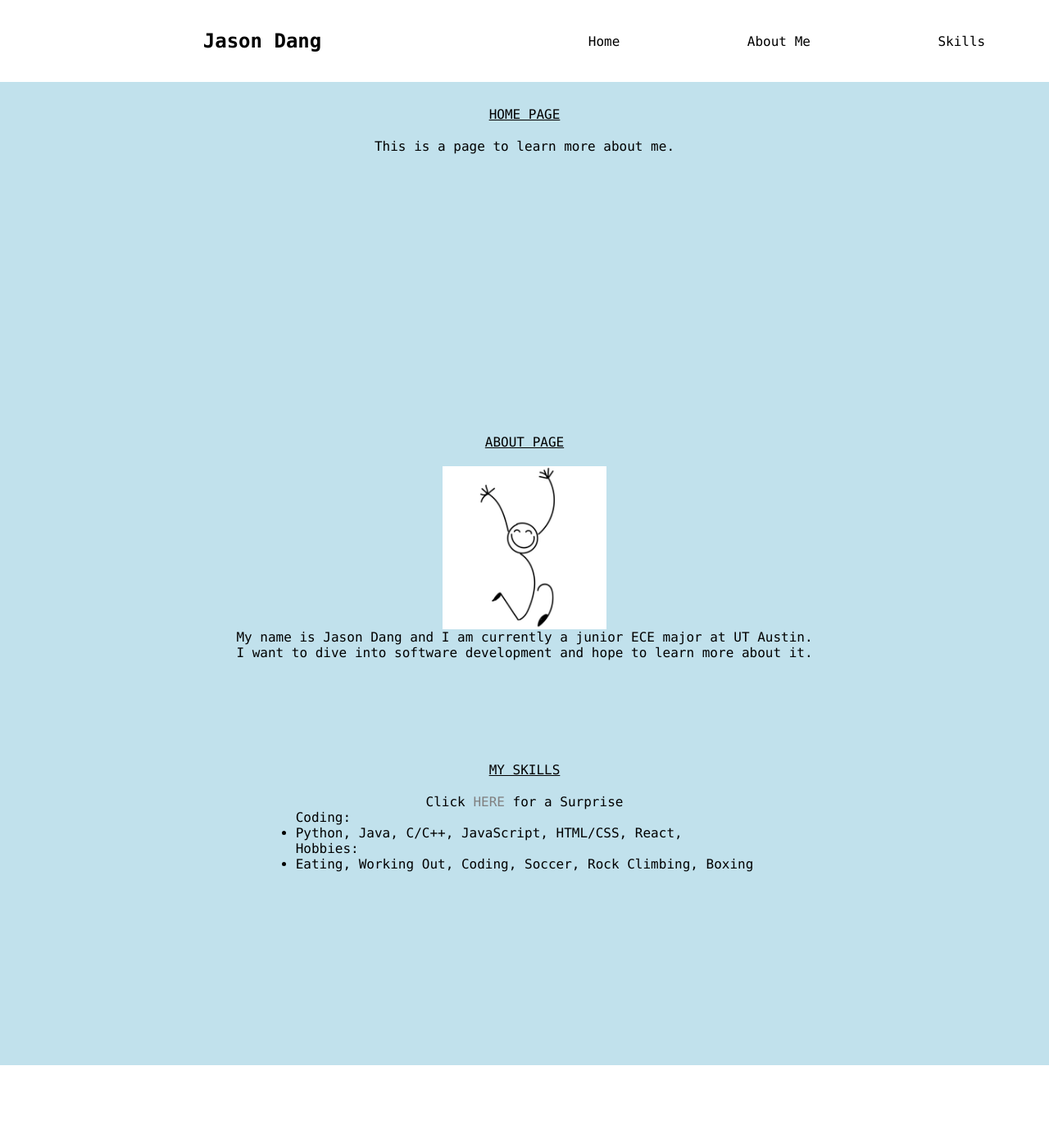
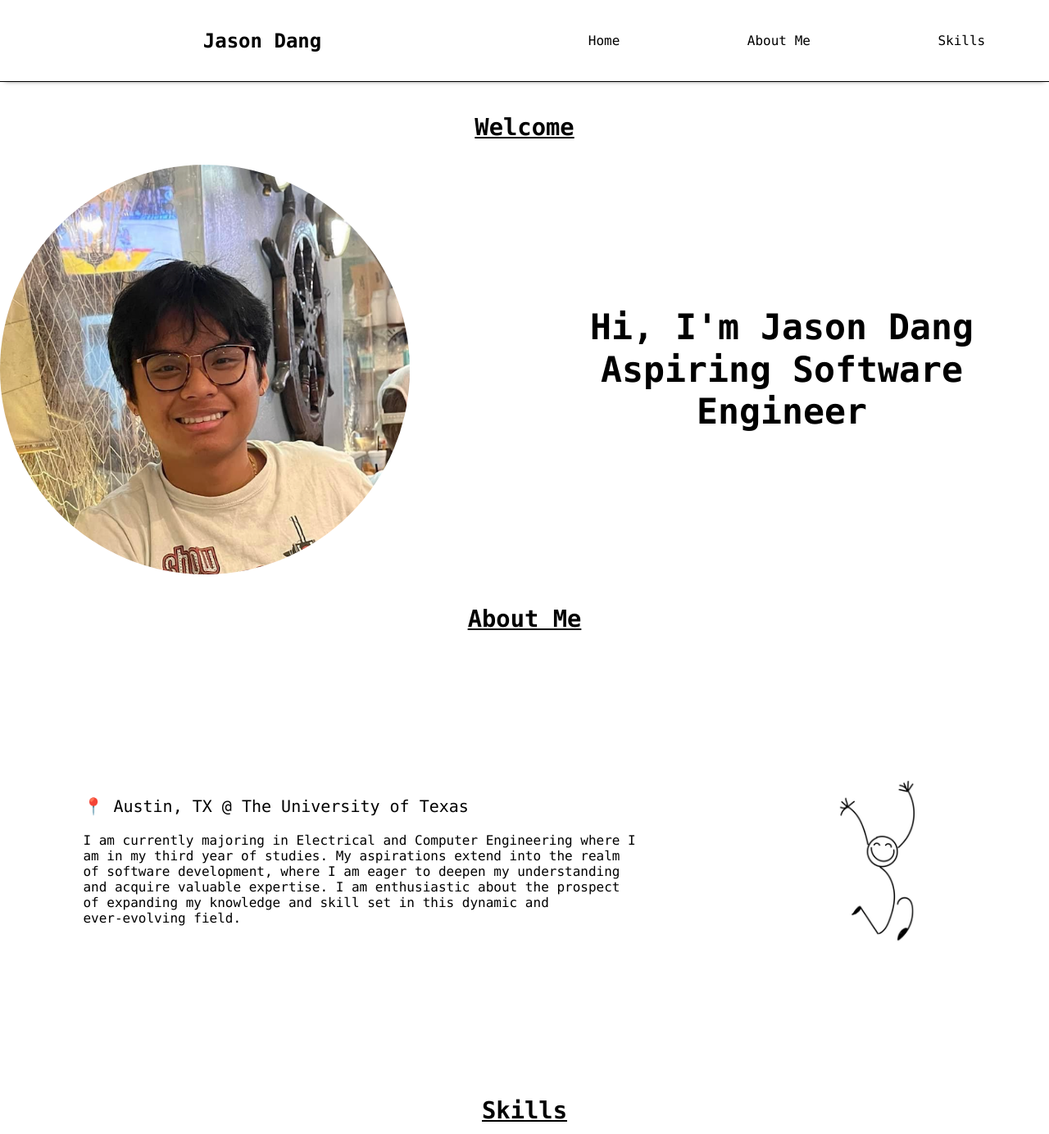
Before and after one commit to dang-jason/dang-jason.github.io, a plain HTML site: page index.html in a window 1280 px wide. Shown: the top 1384 px of the page at 82% size. Before the commit the page ends 1300 px from the top, so only its background shows below. Drawn offline with Linux system fonts and the light colour scheme.

Commit message:
changed up home and about page

```diff
--- a/index.css
+++ b/index.css
@@ -5,10 +5,22 @@
 	font-family: 'Lucida Console', 'Courier New', monospace;
 }
 
+html {
+	scroll-behavior: smooth;
+	scroll-padding-top: 80px;
+}
+
 .nav {
+	position: sticky;
 	display: flex;
 	flex-direction: row;
+	width: 100%;
 	height: 100px;
+	border-bottom: 1px solid black;
+	box-shadow: 0 4px 6px -6px #222;
+	background-color: white;
+	top: 0;
+	z-index: 1;
 }
 
 .nav-selection,
@@ -24,35 +36,67 @@
 .nav-selection-item > a {
 	color: black;
 	text-decoration: none;
+	transition: all 300ms;
 }
 
 .nav-selection-item > a:hover {
 	color: #c1e1ec;
 	text-decoration: none;
+	font-size: 20px;
+	font-weight: 900;
 }
 
 .main {
 	display: flex;
 	flex-direction: column;
 	justify-content: flex-start;
-	background-color: #c1e1ec;
 	height: 100%;
+}
+
+.home-intro {
+	font-size: 1.8rem;
+	line-height: 3.2rem;
+	width: 100%;
+	height: 100%;
+	display: flex;
+	justify-content: flex-end;
+	align-items: center;
+}
+
+.home-text > h1,
+.home-text > h2 {
+	margin-right: 5vw;
+}
+
+.home-image {
+	width: 500px;
+	height: 500px;
+	border-radius: 50%;
+	margin-right: 15vw;
+}
+
+.home-text {
+	display: flex;
+	flex-direction: column;
+	text-align: center;
 }
 
 #home,
 #about,
 #skills {
 	padding-top: 30px;
-	margin-bottom: 200px;
+	height: 600px;
 	display: flex;
 	flex-direction: column;
 	/* justify-content: center; */
 	align-items: center;
-	height: 200px;
+	scroll-behavior: smooth;
 }
 
 .section-title {
 	text-align: center;
+	font-size: 1.8rem;
+	line-height: 3.2rem;
 	width: 100%;
 	text-decoration: underline;
 	margin-bottom: 20px;
@@ -63,12 +107,33 @@
 	height: 200px;
 }
 
+.about-page {
+	display: flex;
+	align-items: center;
+	justify-content: space-around;
+	width: 100%;
+	height: 100%;
+}
+
+.about-descriptions {
+	height: 100%;
+}
+
+.about-loc {
+	margin-bottom: 20px;
+	font-size: 20px;
+	font-weight: 500;
+}
+
 #skills-video {
 	color: gray;
 	text-decoration: none;
+	transition: all 500ms;
 }
 
 #skills-video:hover {
-	color: white;
+	color: #c1e1ec;
 	text-decoration: none;
+	font-size: 20px;
+	font-weight: 900;
 }
--- a/index.html
+++ b/index.html
@@ -20,25 +20,47 @@
 			</ul>
 		</nav>
 		<main class="main">
-			<div id="home">
-				<p class="section-title">HOME PAGE</p>
-				<p>This is a page to learn more about me.</p>
-			</div>
-			<div id="about">
-				<p class="section-title">ABOUT PAGE</p>
-				<img id="stick" src="stick-figure.jpg" alt="Jason Dang" />
-				<p>
-					My name is Jason Dang and I am currently a junior ECE major at UT
-					Austin.<br />
-					I want to dive into software development and hope to learn more about
-					it.
-				</p>
-			</div>
-			<div id="skills">
-				<p class="section-title">MY SKILLS</p>
+			<section id="home">
+				<h2 class="section-title">Welcome</h2>
+				<div class="home-intro">
+					<img class="home-image" src="portrait.jpg" alt="Jason Dang Picture" />
+					<div class="home-text">
+						<h1>Hi, I'm Jason Dang</h1>
+						<h2>Aspiring Software Engineer</h2>
+					</div>
+				</div>
+			</section>
+			<section id="about">
+				<h2 class="section-title">About Me</h2>
+				<div class="about-page">
+					<div class="about-description">
+						<p class="about-loc">📍 Austin, TX @ The University of Texas</p>
+						<p class="about-text">
+							I am currently majoring in Electrical and Computer Engineering
+							where I<br />
+							am in my third year of studies. My aspirations extend into the
+							realm<br />
+							of software development, where I am eager to deepen my
+							understanding<br />
+							and acquire valuable expertise. I am enthusiastic about the
+							prospect<br />
+							of expanding my knowledge and skill set in this dynamic and<br />
+							ever-evolving field.
+						</p>
+					</div>
+					<img id="stick" src="stick-figure.jpg" alt="Stick Figure" />
+				</div>
+			</section>
+			<section id="skills">
+				<h2 class="section-title">Skills</h2>
 				<p>
 					Click
-					<a id="skills-video" href="https://www.youtube.com/watch?v=soY1HbsJDz8" target="_blank">HERE</a>
+					<a
+						id="skills-video"
+						href="https://www.youtube.com/watch?v=soY1HbsJDz8"
+						target="_blank"
+						>HERE</a
+					>
 					for a Surprise
 				</p>
 				<ul>
@@ -51,7 +73,7 @@
 						<li>Eating, Working Out, Coding, Soccer, Rock Climbing, Boxing</li>
 					</p>
 				</ul>
-			</div>
+			</section>
 		</main>
 	</body>
 </html>
```
Also changed, not shown: portrait.jpg (added).
